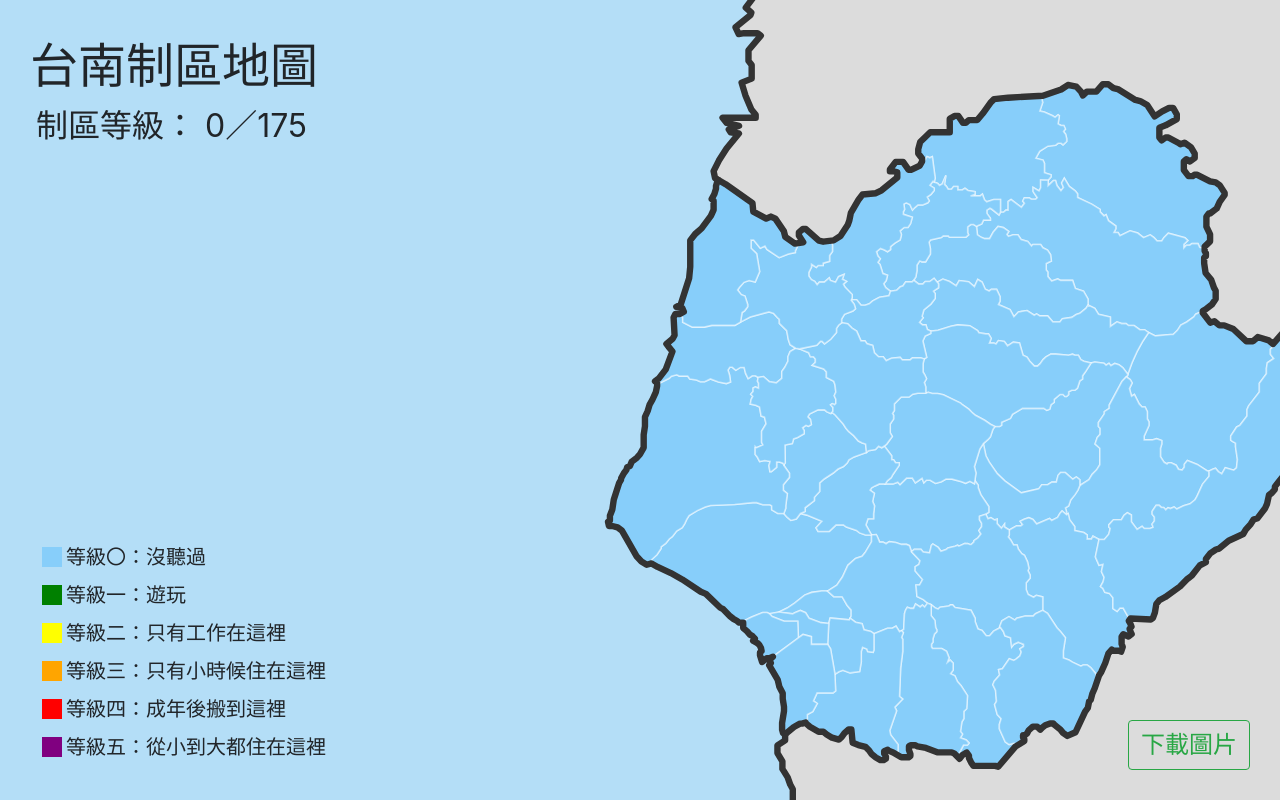
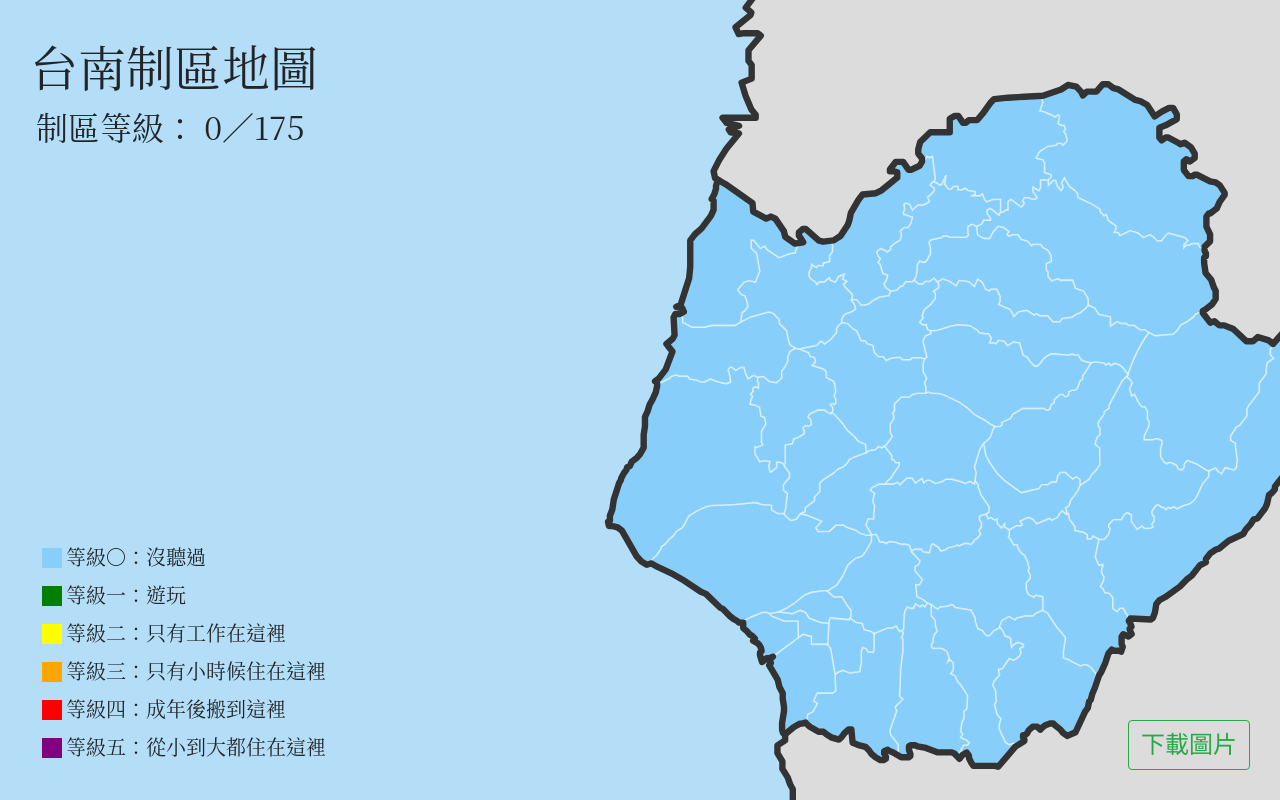
Before and after one commit to wdzeng/Tainan-Map, a plain HTML site: page index.html in a window 1280 px wide. Drawn offline with nearby package versions, Linux system fonts and the light colour scheme.

Commit message:
fix font bug

```diff
--- a/css/main.css
+++ b/css/main.css
@@ -1,6 +1,6 @@
 body {
     background-color: #b4def7 !important;
-    font-family: "sans-serif", "Noto serif CJK TC", "Noto serif CJK TC Medium", "Palatino Linotype"
+    font-family: "sans-serif", "Noto serif CJK TC", "Noto serif CJK TC Medium", "Palatino Linotype" !important;
 }
 
 #title {
```
